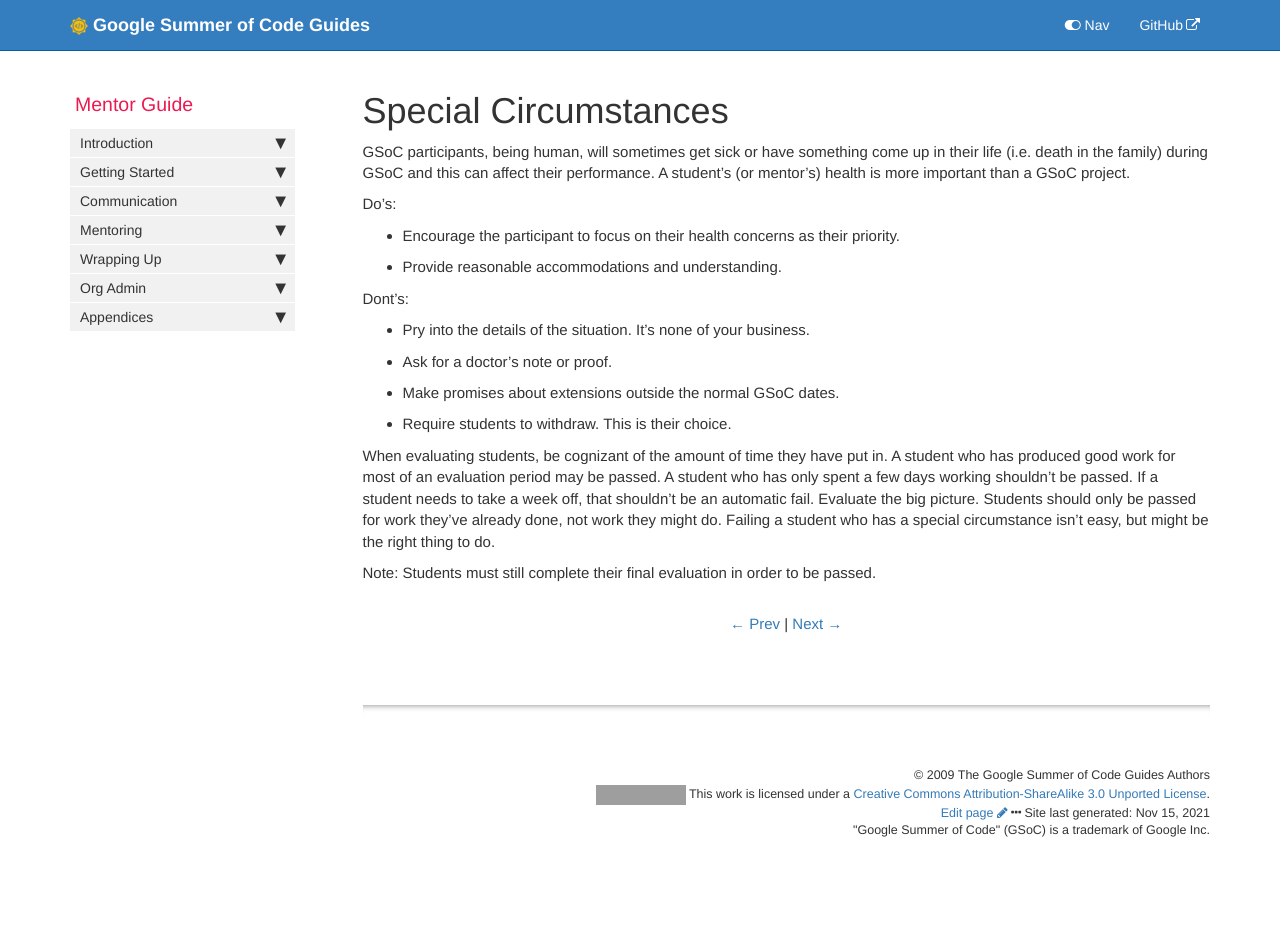
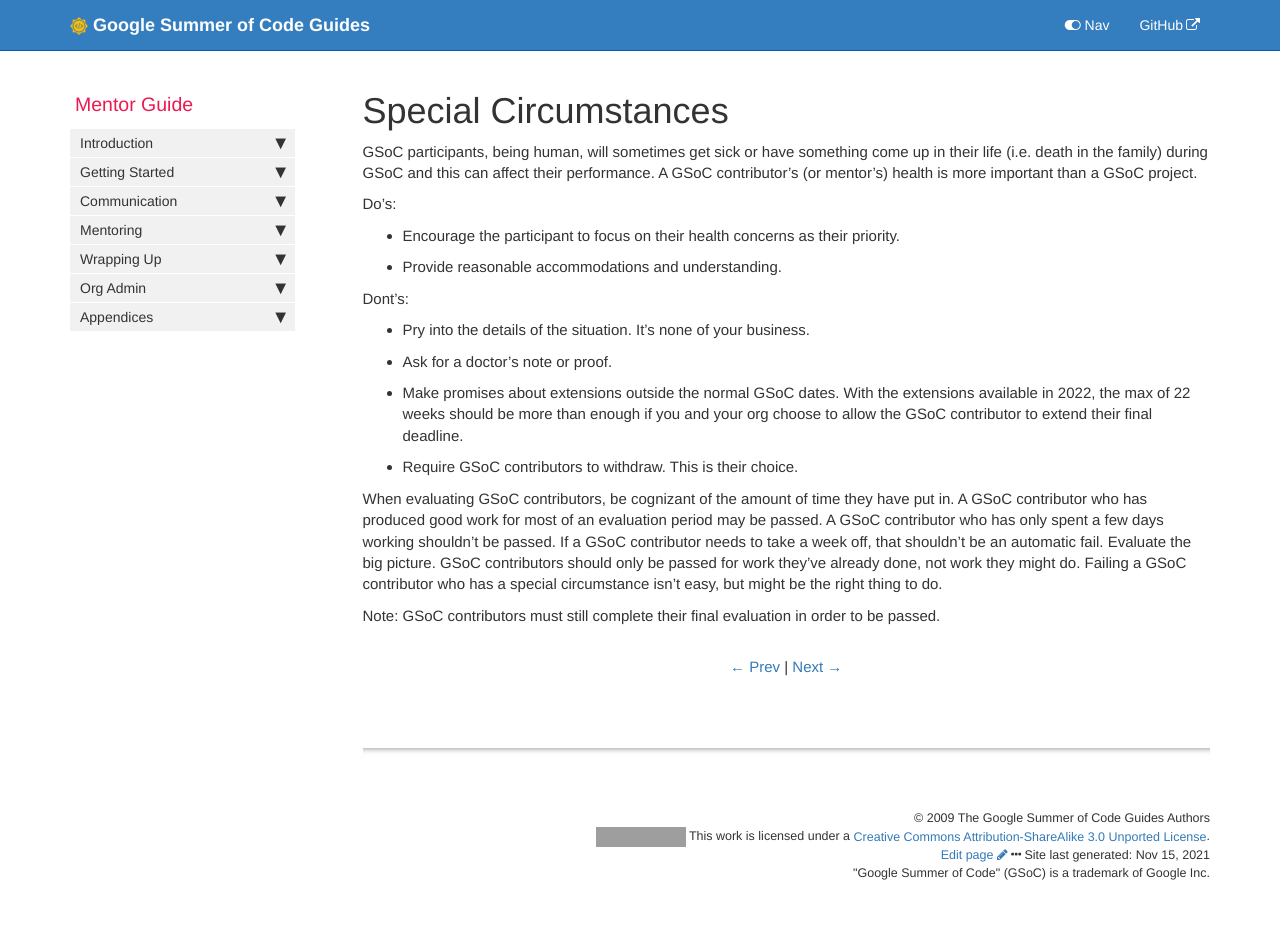
Before and after one commit to google/gsocguides, a Jekyll site: the page built from pages/mentor/15-special_circumstances.md, in a window 1280 px wide. Built offline with Jekyll 4.4.1, drawn with Linux system fonts in a browser that asks for light colours; before the commit the page ends 900 px from its top, so only the background shows below that; grey boxes are pictures that could not be loaded.

Commit message:
Update 15-special_circumstances.md
2022 updates

```diff
--- a/pages/mentor/15-special_circumstances.md
+++ b/pages/mentor/15-special_circumstances.md
@@ -8,7 +8,7 @@ sidebar: mentor_sidebar
 
 GSoC participants, being human, will sometimes get sick or have something come
 up in their life (i.e. death in the family) during GSoC and this can affect
-their performance. A student's (or mentor's) health is more important than a
+their performance. A GSoC contributor's (or mentor's) health is more important than a
 GSoC project.
 
 Do's:
@@ -20,15 +20,15 @@ Dont's:
 
 + Pry into the details of the situation. It's none of your business.
 + Ask for a doctor's note or proof.
-+ Make promises about extensions outside the normal GSoC dates.
-+ Require students to withdraw. This is their choice.
++ Make promises about extensions outside the normal GSoC dates. With the extensions available in 2022, the max of 22 weeks should be more than enough if you and your org choose to allow the GSoC contributor to extend their final deadline.
++ Require GSoC contributors to withdraw. This is their choice.
 
-When evaluating students, be cognizant of the amount of time they have put in.
-A student who has produced good work for most of an evaluation period may be
-passed. A student who has only spent a few days working shouldn't be passed. If
-a student needs to take a week off, that shouldn't be an automatic fail.
-Evaluate the big picture. Students should only be passed for work they've
-already done, not work they might do. Failing a student who has a special
+When evaluating GSoC contributors, be cognizant of the amount of time they have put in.
+A GSoC contributor who has produced good work for most of an evaluation period may be
+passed. A GSoC contributor who has only spent a few days working shouldn't be passed. If
+a GSoC contributor needs to take a week off, that shouldn't be an automatic fail.
+Evaluate the big picture. GSoC contributors should only be passed for work they've
+already done, not work they might do. Failing a GSoC contributor who has a special
 circumstance isn't easy, but might be the right thing to do.
 
-Note: Students must still complete their final evaluation in order to be passed.
+Note: GSoC contributors must still complete their final evaluation in order to be passed.
```
